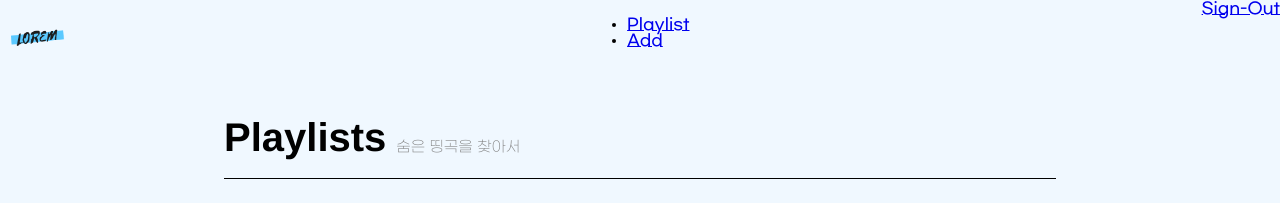
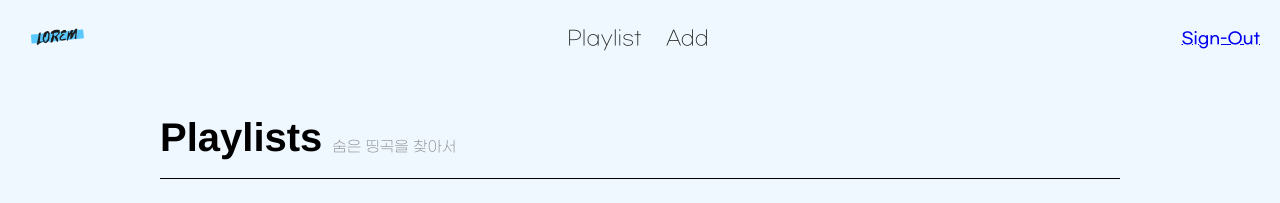
Before and after one commit to Senitf/DailyMusic, a Django app: page /playlist/ in a window 1280 px wide. Shown: the top 203 px of the page. Run offline with Django 3.2, Linux system fonts and the light colour scheme; the visitor is signed in with stand-in values (Sample User, id 1); data that the repository does not hold is empty; some libraries are stand-ins or nearby versions; some web fonts are replaced.

Commit message:
playlist update

```diff
--- a/musicProject/layout/base.html
+++ b/musicProject/layout/base.html
@@ -24,7 +24,7 @@
                 </a>
 
                 <div class="list">
-                    <ul>
+                    <ul class="navbar">
                         <li>
                             <a href="{%url 'music:playlist'%}">Playlist</a>
                         </li>
--- a/musicProject/music/static/style.css
+++ b/musicProject/music/static/style.css
@@ -408,7 +408,26 @@ form{
 header{
     display: flex;
     height: 75px;
+    padding: 0 20px;
+    justify-content: space-between;
+    align-items: center;
+}
 
+.navbar{
+    display: flex;
+    list-style: none;
+    padding: 0;
+}
+
+.navbar li{
+    padding: 8px 12px;
+    font-weight: lighter;
+    font-size: 20px;
+}
+
+.navbar li > a{
+    text-decoration:none;
+    color: var(--main-text-color);
 }
 
 .footer{
--- a/musicProject/music/templates/music/music_playlist.html
+++ b/musicProject/music/templates/music/music_playlist.html
@@ -3,6 +3,7 @@
 {% block content %}
 <script>
     $(window).resize(function(){
+        $('.playlist-cover').width() = $('.playlist-info').width() + 10;
         $('.playlist-cover').height($('.playlist-cover').width());
     });
 </script>
```
Also changed, not shown: other parts of musicProject/music/static/style.css (+32 -3 lines).
